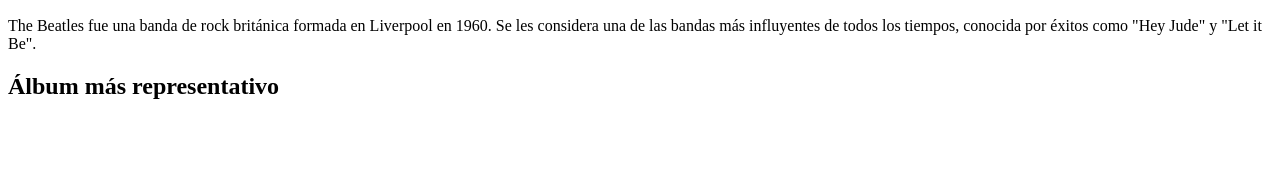
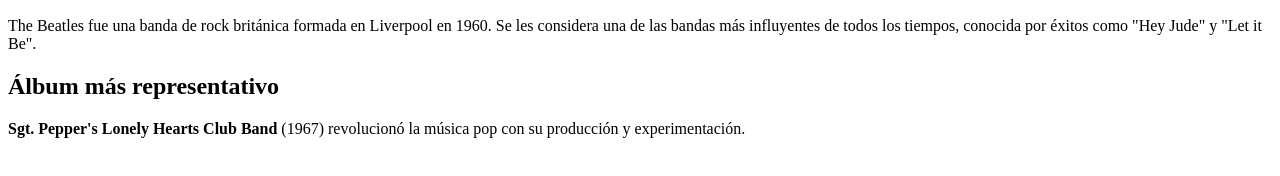
Before and after one commit to lbnetlify/musicos_favoritos, a plain HTML site: page index.html in a window 1280 px wide. Shown: the part 308-484 px from the top of the page. Drawn offline with Linux system fonts and the light colour scheme.

Commit message:
seventh commit

```diff
--- a/index.html
+++ b/index.html
@@ -12,5 +12,6 @@
         The Beatles fue una banda de rock británica formada en Liverpool en 1960. Se les considera una de las bandas más influyentes de todos los tiempos, conocida por éxitos como "Hey Jude" y "Let it Be".
     </p>
     <h2>Álbum más representativo</h2>
+    <p><strong>Sgt. Pepper's Lonely Hearts Club Band</strong> (1967) revolucionó la música pop con su producción y experimentación.</p>
 </body>
 </html>
```
